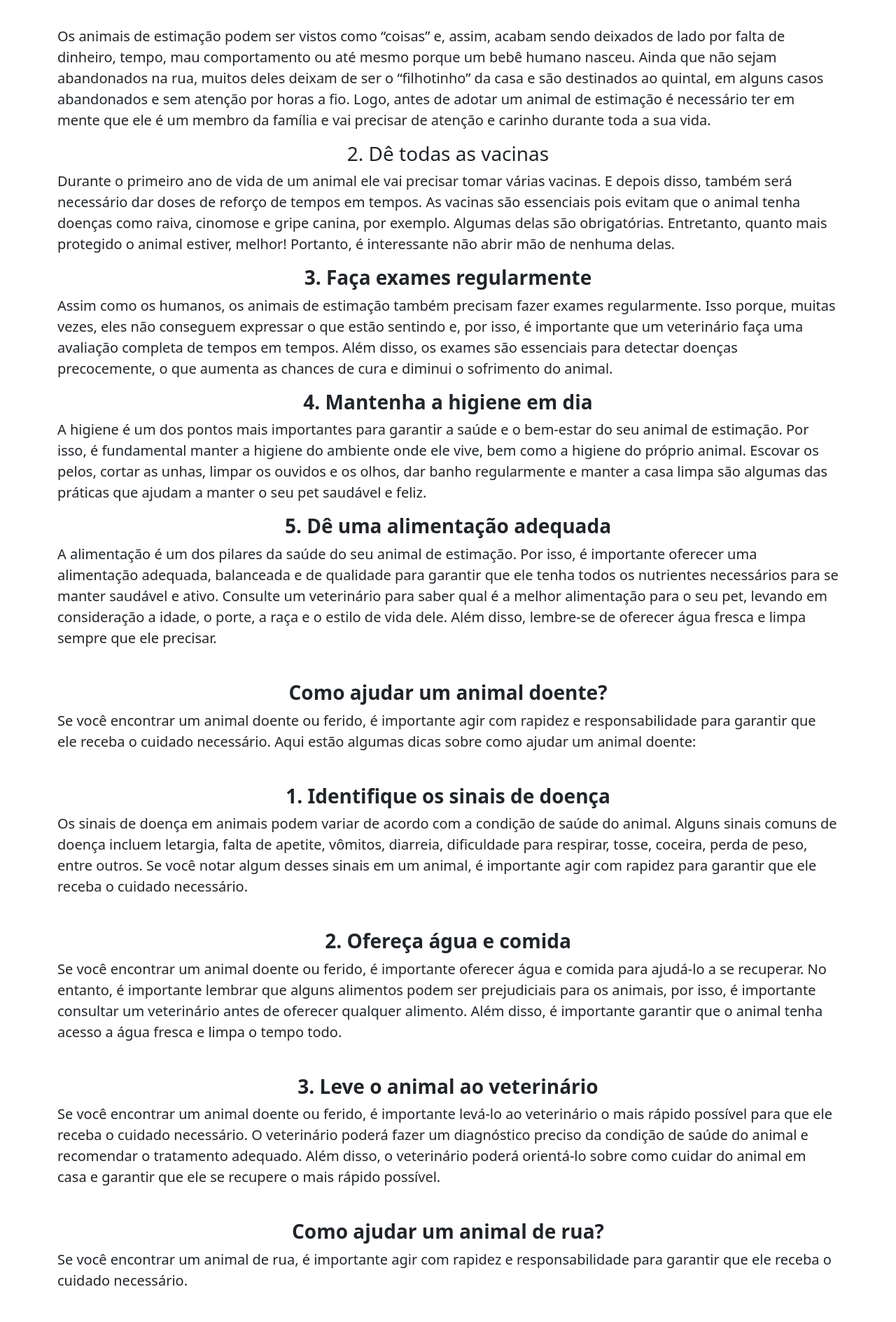
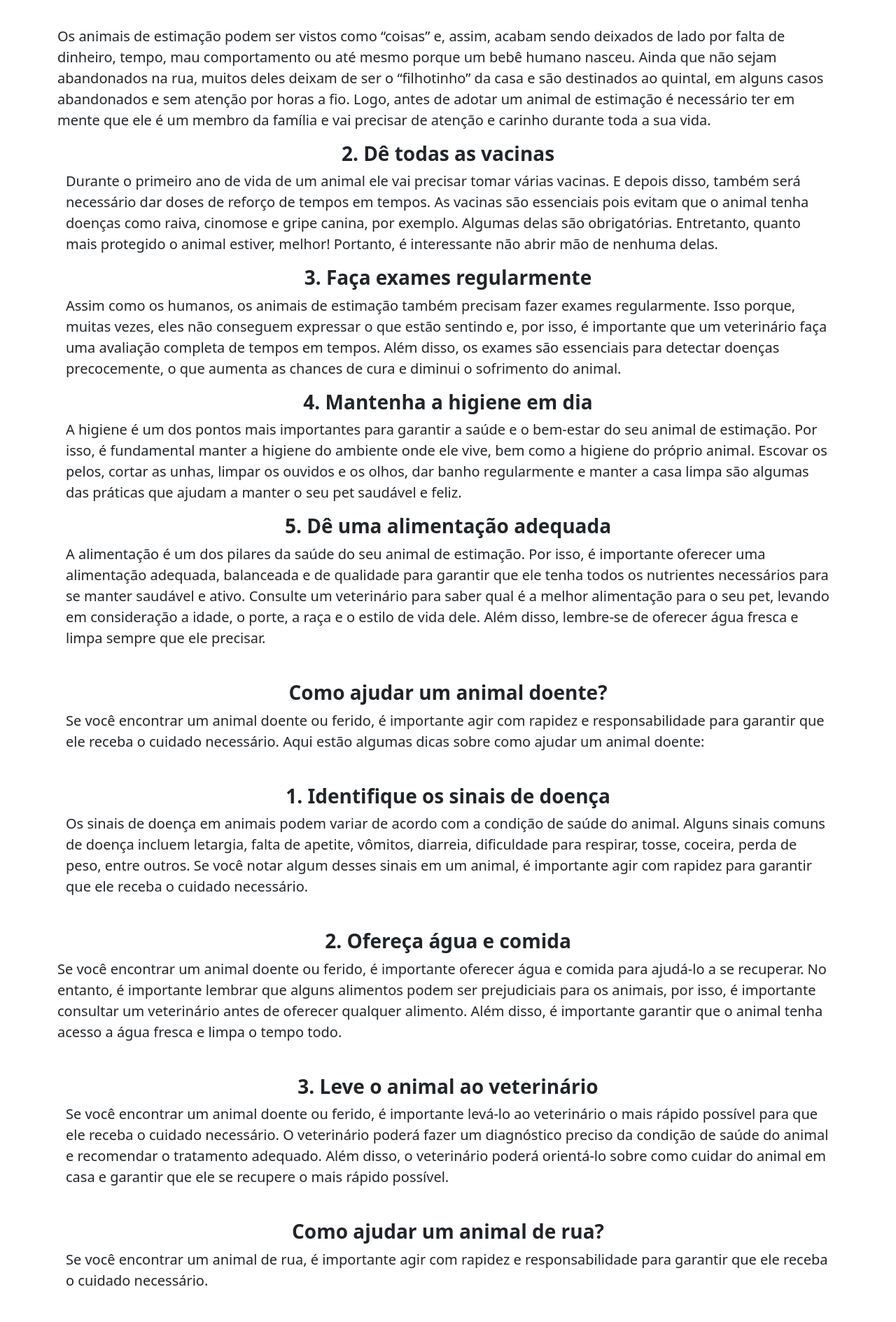
Before and after one commit to santos-joao/Adocao.Animais, a Flask app: page /blog in a window 1280 px wide. Shown: the part 1591-3480 px from the top of the page at 70% size. Run offline with Flask 3, Linux system fonts and the light colour scheme.

Commit message:
update dnv

```diff
--- a/templates/blog.html
+++ b/templates/blog.html
@@ -55,17 +55,17 @@
         <br>
         <h1><b>Amigos de Pata</b></h1>
           <h2><b>Quem somos?</b></h2>
-          <p>Olá! Nós somos um site dedicado a ajudar animais incríveis a encontrar um novo lar cheio de amor e cuidado. Aqui, você pode conhecer nossos adoráveis amigos peludos que estão à espera de uma família para chamar de sua. Fornecemos informações detalhadas sobre cada animal disponível para adoção, com o objetivo de garantir que você faça a escolha certa e se prepare para oferecer o melhor cuidado possível. Nosso compromisso é promover a adoção responsável, orientando você durante todo o processo e ajudando a criar laços duradouros entre os animais e seus novos donos. Adote, ame e faça a diferença na vida de um amigo fiel!</p>
+          <p class="container">Olá! Nós somos um site dedicado a ajudar animais incríveis a encontrar um novo lar cheio de amor e cuidado. Aqui, você pode conhecer nossos adoráveis amigos peludos que estão à espera de uma família para chamar de sua. Fornecemos informações detalhadas sobre cada animal disponível para adoção, com o objetivo de garantir que você faça a escolha certa e se prepare para oferecer o melhor cuidado possível. Nosso compromisso é promover a adoção responsável, orientando você durante todo o processo e ajudando a criar laços duradouros entre os animais e seus novos donos. Adote, ame e faça a diferença na vida de um amigo fiel!</p>
           <h2><b>Por que adotar um pet?</b></h2>
-          <p class="tagline"; text-align="center"><span style="font-weight: 400;">Ao adotar um animal, você está fazendo a diferença. Além de proporcionar um lar amoroso para um ser necessitado, você também se torna parte de um movimento maior, promovendo a conscientização sobre a importância da adoção responsável e incentivando outras pessoas a seguirem o mesmo caminho. Adotar um animal é um ato de amor e responsabilidade que traz benefícios tanto para o animal quanto para você.
+          <p class="container"><span style="font-weight: 400;">Ao adotar um animal, você está fazendo a diferença. Além de proporcionar um lar amoroso para um ser necessitado, você também se torna parte de um movimento maior, promovendo a conscientização sobre a importância da adoção responsável e incentivando outras pessoas a seguirem o mesmo caminho. Adotar um animal é um ato de amor e responsabilidade que traz benefícios tanto para o animal quanto para você.
           <br>
-          <p class="tagline"; text-align="center"><span style="font-weight: 400;">Ao adotar, você oferece uma segunda chance de vida a um ser que pode ter passado por momentos difíceis, e com isso, cria um vínculo de carinho e lealdade. Além disso, a adoção ajuda a combater o abandono e a superlotação de abrigos, promovendo um mundo mais justo e humano para os animais</span></p>
+          <p class="container"><span style="font-weight: 400;">Ao adotar, você oferece uma segunda chance de vida a um ser que pode ter passado por momentos difíceis, e com isso, cria um vínculo de carinho e lealdade. Além disso, a adoção ajuda a combater o abandono e a superlotação de abrigos, promovendo um mundo mais justo e humano para os animais</span></p>
           <br>
-          <p class="tagline"; text-align="center"><span style="font-weight: 400;"></span>Ao adotar, você também contribui para a redução da criação irresponsável de animais e ajuda a controlar a população de cães e gatos. Em muitos casos, os animais adotados já estão castrados, vacinados e, muitas vezes, têm um temperamento mais calmo, facilitando o processo de adaptação. E, claro, a companhia de um animal de estimação traz inúmeros benefícios emocionais, como maior bem-estar, redução do estresse e muita diversão.</span></p>
+          <p class="container"><span style="font-weight: 400;"></span>Ao adotar, você também contribui para a redução da criação irresponsável de animais e ajuda a controlar a população de cães e gatos. Em muitos casos, os animais adotados já estão castrados, vacinados e, muitas vezes, têm um temperamento mais calmo, facilitando o processo de adaptação. E, claro, a companhia de um animal de estimação traz inúmeros benefícios emocionais, como maior bem-estar, redução do estresse e muita diversão.</span></p>
           <br>
 
           <h2><b>Como ajudar a ONG?</b></h2>
-            <p class="tagline"; text-align="center"><span style="font-weight: 400;">Você pode ajudar a ONG de diversas formas, seja doando ração, medicamentos, cobertores, brinquedos, ou até mesmo dinheiro. Além disso, você também pode se tornar um voluntário, ajudando a cuidar dos animais, levando-os para passear, ou até mesmo ajudando a divulgar o trabalho da ONG nas redes sociais.</span></p>
+            <p class="container"><span style="font-weight: 400;">Você pode ajudar a ONG de diversas formas, seja doando ração, medicamentos, cobertores, brinquedos, ou até mesmo dinheiro. Além disso, você também pode se tornar um voluntário, ajudando a cuidar dos animais, levando-os para passear, ou até mesmo ajudando a divulgar o trabalho da ONG nas redes sociais.</span></p>
           <br>
 
           <h2>
@@ -80,42 +80,43 @@
         Ainda que não sejam abandonados na rua, muitos deles deixam de ser o “filhotinho” da casa e são destinados ao quintal, em alguns casos abandonados e sem atenção por horas a fio.
 
         Logo, antes de adotar um animal de estimação é necessário ter em mente que ele é um membro da família e vai precisar de atenção e carinho durante toda a sua vida.</p>
-      <h3>2. Dê todas as vacinas</h3>
-      <p class="tagline"; text-align="center">Durante o primeiro ano de vida de um animal ele vai precisar tomar várias vacinas. E depois disso, também será necessário dar doses de reforço de tempos em tempos.
+        <h3><b>2. Dê todas as vacinas</b></h3>
+        <p class="container">Durante o primeiro ano de vida de um animal ele vai precisar tomar várias vacinas. E depois disso, também será necessário dar doses de reforço de tempos em tempos.
 
         As vacinas são essenciais pois evitam que o animal tenha doenças como raiva, cinomose e gripe canina, por exemplo.
 
         Algumas delas são obrigatórias. Entretanto, quanto mais protegido o animal estiver, melhor! Portanto, é interessante não abrir mão de nenhuma delas.</p>
         <h3><b>3. Faça exames regularmente</b></h3>
-        <p class="tagline"; text-align="center"><span style="font-weight: 400;">Assim como os humanos, os animais de estimação também precisam fazer exames regularmente. Isso porque, muitas vezes, eles não conseguem expressar o que estão sentindo e, por isso, é importante que um veterinário faça uma avaliação completa de tempos em tempos.
+        <p class="container"><span style="font-weight: 400;">Assim como os humanos, os animais de estimação também precisam fazer exames regularmente. Isso porque, muitas vezes, eles não conseguem expressar o que estão sentindo e, por isso, é importante que um veterinário faça uma avaliação completa de tempos em tempos.
 
           Além disso, os exames são essenciais para detectar doenças precocemente, o que aumenta as chances de cura e diminui o sofrimento do animal.</span></p>
         <h3><b>4. Mantenha a higiene em dia</b></h3>
-        <p class="tagline"; text-align="center"><span style="font-weight: 400;">A higiene é um dos pontos mais importantes para garantir a saúde e o bem-estar do seu animal de estimação. Por isso, é fundamental manter a higiene do ambiente onde ele vive, bem como a higiene do próprio animal.
+        <p class="container"><span style="font-weight: 400;">A higiene é um dos pontos mais importantes para garantir a saúde e o bem-estar do seu animal de estimação. Por isso, é fundamental manter a higiene do ambiente onde ele vive, bem como a higiene do próprio animal.
 
           Escovar os pelos, cortar as unhas, limpar os ouvidos e os olhos, dar banho regularmente e manter a casa limpa são algumas das práticas que ajudam a manter o seu pet saudável e feliz.</span></p>
         <h3><b>5. Dê uma alimentação adequada</b></h3>
-        <p class="tagline"; text-align="center"><span style="font-weight: 400;">A alimentação é um dos pilares da saúde do seu animal de estimação. Por isso, é importante oferecer uma alimentação adequada, balanceada e de qualidade para garantir que ele tenha todos os nutrientes necessários para se manter saudável e ativo.
+        <p class="container"><span style="font-weight: 400;">A alimentação é um dos pilares da saúde do seu animal de estimação. Por isso, é importante oferecer uma alimentação adequada, balanceada e de qualidade para garantir que ele tenha todos os nutrientes necessários para se manter saudável e ativo.
 
           Consulte um veterinário para saber qual é a melhor alimentação para o seu pet, levando em consideração a idade, o porte, a raça e o estilo de vida dele. Além disso, lembre-se de oferecer água fresca e limpa sempre que ele precisar.</span></p>
           <br>
           <h3><b>Como ajudar um animal doente?</b></h3>
-          <p class="tagline"; text-align="center"><span style="font-weight: 400;">Se você encontrar um animal doente ou ferido, é importante agir com rapidez e responsabilidade para garantir que ele receba o cuidado necessário. Aqui estão algumas dicas sobre como ajudar um animal doente:</span></p>
+          <p class="container"><span style="font-weight: 400;">Se você encontrar um animal doente ou ferido, é importante agir com rapidez e responsabilidade para garantir que ele receba o cuidado necessário. Aqui estão algumas dicas sobre como ajudar um animal doente:</span></p>
           <br>
           <h3><b>1. Identifique os sinais de doença</b></h3>
-          <p class="tagline"; text-align="center"><span style="font-weight: 400;">Os sinais de doença em animais podem variar de acordo com a condição de saúde do animal. Alguns sinais comuns de doença incluem letargia, falta de apetite, vômitos, diarreia, dificuldade para respirar, tosse, coceira, perda de peso, entre outros. Se você notar algum desses sinais em um animal, é importante agir com rapidez para garantir que ele receba o cuidado necessário.</span></p>
+          <p class="container"><span style="font-weight: 400;">Os sinais de doença em animais podem variar de acordo com a condição de saúde do animal. Alguns sinais comuns de doença incluem letargia, falta de apetite, vômitos, diarreia, dificuldade para respirar, tosse, coceira, perda de peso, entre outros. Se você notar algum desses sinais em um animal, é importante agir com rapidez para garantir que ele receba o cuidado necessário.</span></p>
           <br>
           <h3><b>2. Ofereça água e comida</b></h3>
           <p class="tagline"; text-align="center"><span style="font-weight: 400;">Se você encontrar um animal doente ou ferido, é importante oferecer água e comida para ajudá-lo a se recuperar. No entanto, é importante lembrar que alguns alimentos podem ser prejudiciais para os animais, por isso, é importante consultar um veterinário antes de oferecer qualquer alimento. Além disso, é importante garantir que o animal tenha acesso a água fresca e limpa o tempo todo.</span></p>
           <br>
           <h3><b>3. Leve o animal ao veterinário</b></h3>
-          <p class="tagline"; text-align="center"><span style="font-weight: 400;">Se você encontrar um animal doente ou ferido, é importante levá-lo ao veterinário o mais rápido possível para que ele receba o cuidado necessário. O veterinário poderá fazer um diagnóstico preciso da condição de saúde do animal e recomendar o tratamento adequado. Além disso, o veterinário poderá orientá-lo sobre como cuidar do animal em casa e garantir que ele se recupere o mais rápido possível.</span></p>
+          <p class="container"><span style="font-weight: 400;">Se você encontrar um animal doente ou ferido, é importante levá-lo ao veterinário o mais rápido possível para que ele receba o cuidado necessário. O veterinário poderá fazer um diagnóstico preciso da condição de saúde do animal e recomendar o tratamento adequado. Além disso, o veterinário poderá orientá-lo sobre como cuidar do animal em casa e garantir que ele se recupere o mais rápido possível.</span></p>
           <br>
           <h3><b>Como ajudar um animal de rua? </b></h3>
-          <p class="tagline"; text-align="center"><span style="font-weight: 400;">Se você encontrar um animal de rua, é importante agir com rapidez e responsabilidade para garantir que ele receba o cuidado necessário.</span></p>
+          <p class="container"><span style="font-weight: 400;">Se você encontrar um animal de rua, é importante agir com rapidez e responsabilidade para garantir que ele receba o cuidado necessário.</span></p>
           <br>
           <h2><b>Conclusão</b></h2>
-          <p class="tagline"; text-align="center"><span style="font-weight: 400;">Adotar um animal de estimação é uma decisão que envolve responsabilidade, amor e comprometimento. Ao adotar, você está oferecendo uma segunda chance de vida a um ser que precisa de cuidados e carinho. Além disso, você está contribuindo para a redução do abandono e da superlotação de abrigos, promovendo um mundo mais justo e humano para os animais.
+          <p class="container"><span style="font-weight: 400;">Adotar um animal de estimação é uma decisão que envolve responsabilidade, amor e comprometimento. Ao adotar, você está oferecendo uma segunda chance de vida a um ser que precisa de cuidados e carinho. Além disso, você está contribuindo para a redução do abandono e da superlotação de abrigos, promovendo um ,mundo mais justo e humano para os animais.</span></p>
+      </blockquote>
     </div>
 <footer>
         <hr class="border border-primary border-2 opacity-80">
```
